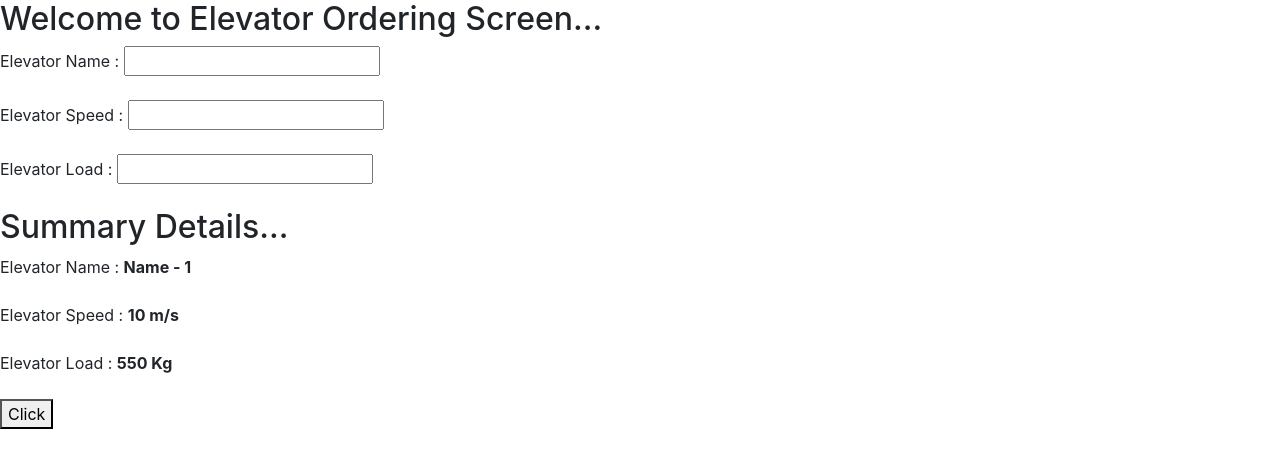
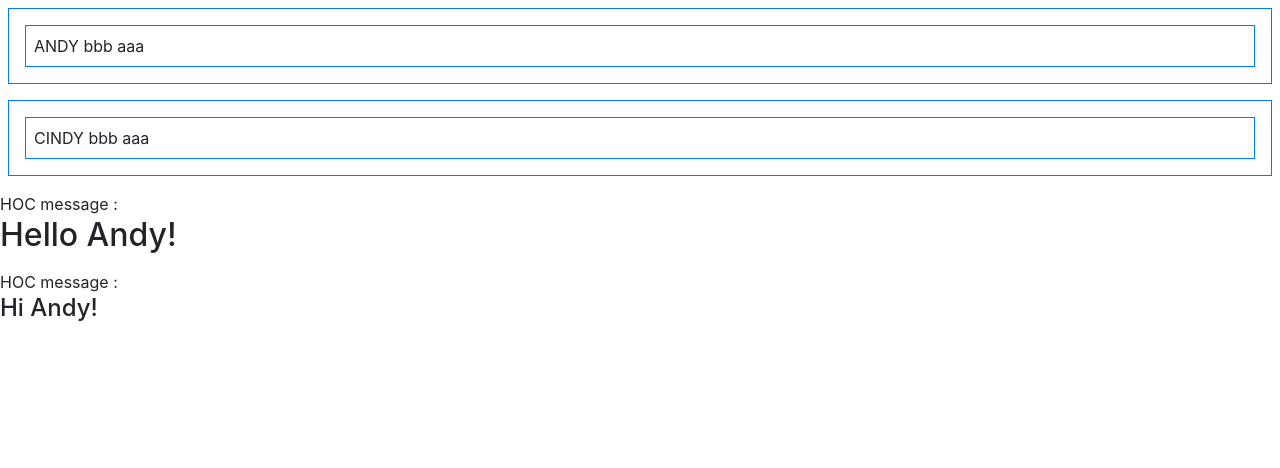
Before and after one commit to ZhiningZhang/demo-project, a React (Create React App) app: page / in a window 1280 px wide. Shown: the top 468 px of the page. Built offline with nearby package versions, Linux system fonts and the light colour scheme.

Commit message:
done 21, HOC

```diff
--- /dev/null
+++ b/src/HigherOrderEx/App2.js
@@ -0,0 +1,31 @@
+import React from "react";
+
+//https://css-tricks.com/what-are-higher-order-components-in-react/
+// /A Higher-Order Component Example
+
+const hoc = (WrappedComponent) => (props) => {
+  return (
+    <div className="border border-primary m-2 p-2">
+      <WrappedComponent {...props}>
+        {props.children.toUpperCase()} bbb
+      </WrappedComponent>
+    </div>
+  );
+};
+
+const Username = (props) => <div className="border border-primary m-2 p-2">{props.children} aaa </div>;
+
+const UpperCaseUsername = hoc(Username);
+
+const App2 = () => (
+  <div>
+    <p>
+      <UpperCaseUsername>Andy</UpperCaseUsername>
+    </p>
+    <p>
+      <UpperCaseUsername>Cindy</UpperCaseUsername>
+    </p>
+  </div>
+);
+
+export default App2;
--- /dev/null
+++ b/src/HigherOrderEx/App3.js
@@ -0,0 +1,36 @@
+import React from "react";
+
+//!!!!!
+//https://blog.jakoblind.no/simple-explanation-of-higher-order-components-hoc/
+//Simple explanation of Higher-Order Components (HOC)
+
+const Hello = ({ name }) => <h2>Hello {name}!</h2>;
+
+const Hi = ({ name }) => <h4>Hi {name}!</h4>;
+
+// Take in a component as argument WrappedComponent
+function simpleHOC(WrappedComponent) {
+  // And return a new anonymous component
+  return class extends React.Component {
+    render() {
+      return <div> HOC message : <WrappedComponent {...this.props} /></div> ;
+    }
+  };
+}
+
+const NewComponent = simpleHOC(Hello);
+
+const NewComponent2 = simpleHOC(Hi);
+
+const App3 = () => (
+  <div>
+    <p>
+      <NewComponent name="Andy" />
+    </p>
+    <p>
+      <NewComponent2 name="Andy" />
+    </p>
+  </div>
+);
+
+export default App3;
--- a/src/RefsEx/testComponent.js
+++ b/src/RefsEx/testComponent.js
@@ -1,4 +1,6 @@
 import React from 'react'
+
+
 
 function TestComponent() {
 
--- a/src/index.js
+++ b/src/index.js
@@ -18,10 +18,20 @@ import LogIn from "./RefsEx/LogIn";
 import VideoPlayer from "./RefsEx/VideoPlayer";
 import Elevator from "./RefsEx/Elevator";
 import TestComponent from "./RefsEx/TestComponent";
+import App2 from "./HigherOrderEx/App2";
+import App3 from "./HigherOrderEx/App3";
 
 //import * as serviceWorker from './serviceWorker';
 
-ReactDOM.render(<Elevator />, document.getElementById("root"));
+ReactDOM.render(
+  <div>
+    <App2>
+      <br />
+    </App2>
+    <App3 />
+  </div>,
+  document.getElementById("root")
+);
 
 // If you want your app to work offline and load faster, you can change
 // unregister() to register() below. Note this comes with some pitfalls.
```
